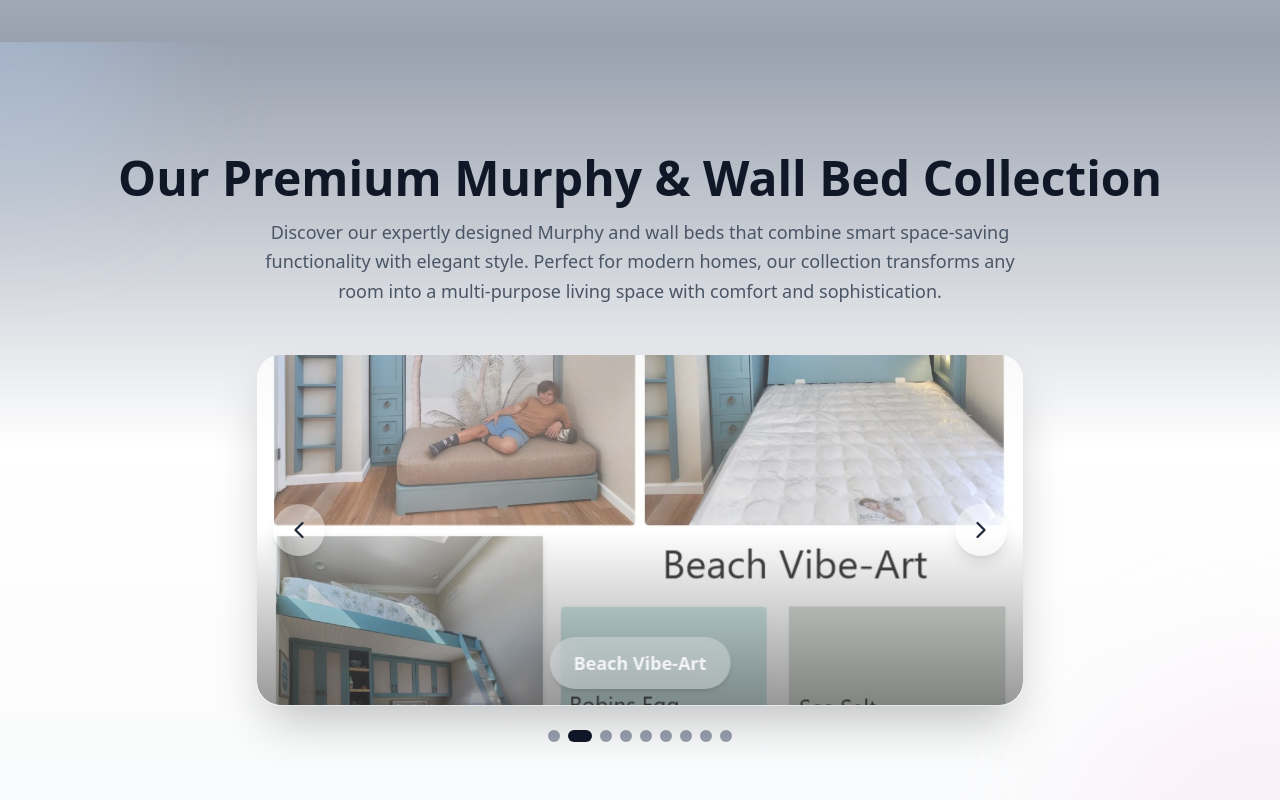
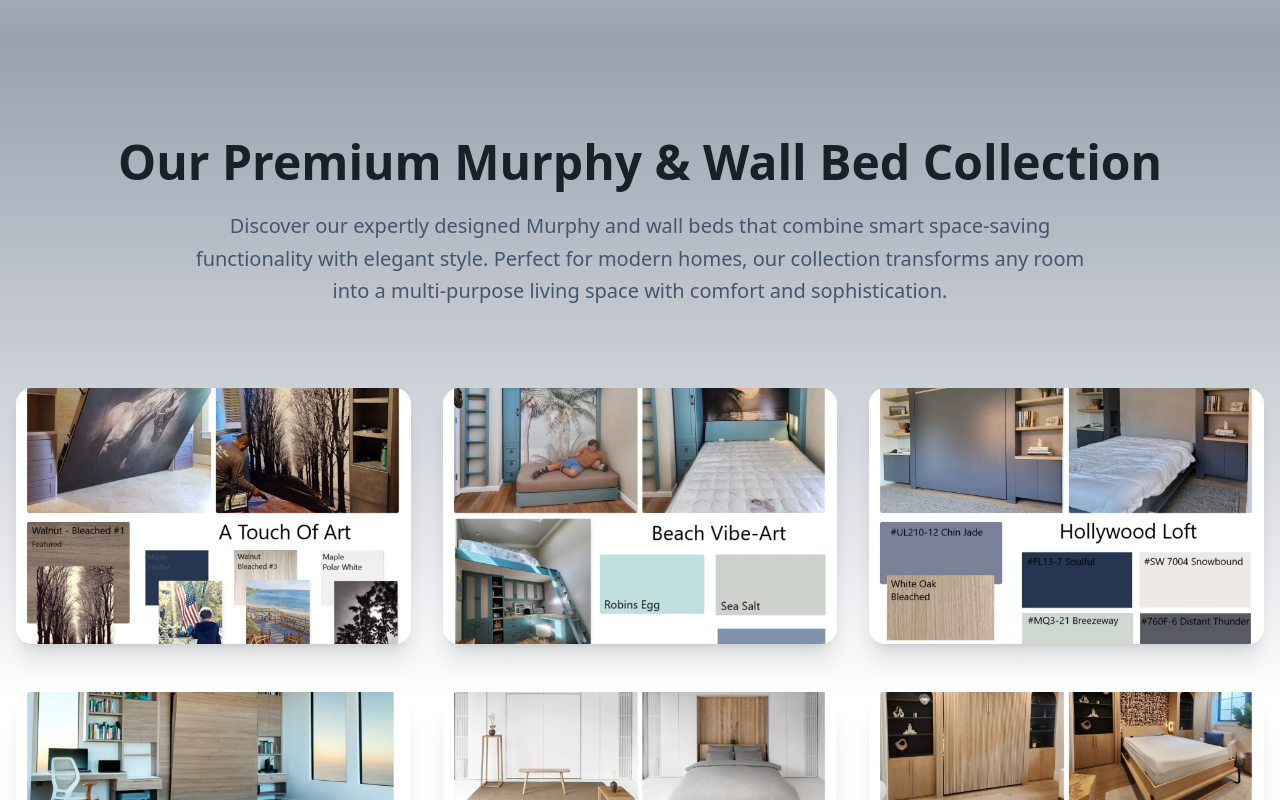
Before and after one commit to itrigerinnovationspvtltd/the-mod-barn, a React (Vite) app: page / in a window 1280 px wide. Shown: the part 1540-2340 px from the top of the page. Built offline with nearby package versions, Linux system fonts and the light colour scheme.

Commit message:
Contact details updated + gallery section + LeadForm updated

```diff
--- a/src/Components/Footer.jsx
+++ b/src/Components/Footer.jsx
@@ -27,11 +27,11 @@ const Footer = () => {
 
         </div>
         <div>
-          <div className="w-full md:w-52 mb-8 md:mb-0">
+          <div className="w-full md:w-56 mb-8 md:mb-0">
             <h3 className="text-white text-lg font-bold mb-4">Contact Us</h3>
             <ul className="flex flex-col gap-2 text-gray-400">
-              <a href="tel:9876543210" className="hover:text-white flex gap-3"><Phone/>9876543210</a>
-              <a href="mailto:demo@example.com" className="hover:text-white flex gap-3"> <Mail/>demo@gmail.com</a>
+              <a href="tel:310-849-5913" className="hover:text-white flex gap-3"><Phone/>310-849-5913</a>
+              <a href="mailto:wendy@themodbarn.com" className="hover:text-white flex gap-3"> <Mail/>wendy@themodbarn.com</a>
                <span className="flex gap-3 hover:text-white"><MapPin/> Bridgewood Florida 	United States</span>
             </ul>
           </div>
--- a/src/Components/Gallery.jsx
+++ b/src/Components/Gallery.jsx
@@ -1,125 +1,103 @@
-import React, { useState, useEffect } from "react";
-import { motion, AnimatePresence } from "framer-motion";
-import { ChevronLeft, ChevronRight } from "lucide-react";
+import React from 'react'
+import {motion} from 'framer-motion'
 
-import img_1 from "../assets/gallery1.webp";
-import img_2 from "../assets/gallery2.webp";
-import img_3 from "../assets/gallery3.webp";
-import img_4 from "../assets/gallery4.webp";
-import img_5 from "../assets/gallery5.webp";
-import img_6 from "../assets/gallery6.webp";
-import img_7 from "../assets/gallery7.webp";
-import img_8 from "../assets/gallery8.webp";
-import img_9 from "../assets/gallery9.webp";
+import img_1 from '../assets/gallery1.webp'
+import img_2 from '../assets/gallery2.webp'
+import img_3 from '../assets/gallery3.webp'
+import img_4 from '../assets/gallery4.webp'
+import img_5 from '../assets/gallery5.webp'
+import img_6 from '../assets/gallery6.webp'
+import img_7 from '../assets/gallery7.webp'
+import img_8 from '../assets/gallery8.webp'
+import img_9 from '../assets/gallery9.webp'
 
 const galleryItems = [
-  { src: img_1, alt: "A Art Of Touch", title: "A Art Of Touch" },
-  { src: img_2, alt: "Beach Vibe-Art", title: "Beach Vibe-Art" },
-  { src: img_3, alt: "Hollywood loft", title: "Hollywood loft" },
-  { src: img_4, alt: "Laguna Beach Design", title: "Laguna Beach Design" },
-  { src: img_5, alt: "Look Book Simplicity", title: "Look Book Simplicity" },
-  { src: img_6, alt: "Mediterranean Groove", title: "Mediterranean Groove" },
-  { src: img_7, alt: "Mod Marlo", title: "Mod Marlo" },
-  { src: img_8, alt: "Mod Wall Bed", title: "Mod Wall Bed" },
-  { src: img_9, alt: "Topanga-Twins", title: "Topanga-Twins" },
+  {
+    src: img_1,
+    alt: 'A Art Of Touch',
+    title: 'A Art Of Touch',
+  },
+  {
+    src: img_2,
+    alt: 'Beach Vibe-Art',
+    title: 'Beach Vibe-Art',
+  },
+  {
+    src: img_3,
+    alt: 'Hollywood loft',
+    title: 'Hollywood loft',
+  },
+  {
+    src: img_4,
+    alt: 'Laguna Beach Design',
+    title: 'Laguna Beach Design',
+  },
+  {
+    src: img_5,
+    alt: 'Look Book Simplicity',
+    title: 'Look Book Simplicity',
+  },
+  {
+    src: img_6,
+    alt: 'Mediterranean Groove',
+    title: 'Mediterranean Groove',
+  },
+  {
+    src: img_7,
+    alt: 'Mod Marlo',
+    title: 'Mod Marlo',
+  },
+  {
+    src: img_8,
+    alt: 'Mod Wall Bed',
+    title: 'Mod Wall Bed',
+  },
+  {
+    src: img_9,
+    alt: 'Topanga-Twins',
+    title: 'Topanga-Twins',
+  }
 ];
 
-const Gallery = () => {
-  const [current, setCurrent] = useState(0);
-
-  const nextSlide = () =>
-    setCurrent((prev) => (prev === galleryItems.length - 1 ? 0 : prev + 1));
-  const prevSlide = () =>
-    setCurrent((prev) => (prev === 0 ? galleryItems.length - 1 : prev - 1));
-
-  useEffect(() => {
-    const timer = setInterval(nextSlide, 5000);
-    return () => clearInterval(timer);
-  }, []);
-
+const  Gallery = ()=>  {
   return (
     <motion.section
-      id="gallery"
-      initial={{ opacity: 0, y: 50 }}
-      whileInView={{ opacity: 1, y: 0 }}
-      transition={{ duration: 1 }}
-      viewport={{ once: true }}
-      className="relative py-16 md:py-28 bg-linear-to-b from-gray-400 via-white to-gray-50 overflow-hidden"
-    >
-      {/* Decorative abstract shapes */}
-      <div className="absolute top-0 left-0 w-72 h-72 bg-blue-200/30 rounded-full blur-3xl -translate-x-1/2 -translate-y-1/2"></div>
-      <div className="absolute bottom-0 right-0 w-96 h-96 bg-pink-200/20 rounded-full blur-3xl translate-x-1/2 translate-y-1/2"></div>
-
-      <div className=" mx-auto px-6 text-center relative z-10">
-        {/* Headline */}
-        <h2 className="text-3xl md:text-5xl font-extrabold text-gray-900 mb-4 relative inline-block">
-          Our Premium Murphy & Wall Bed Collection
-
-        </h2>
-
-        {/* Description */}
-        <p className="text-base md:text-lg text-gray-600 max-w-3xl mx-auto mb-12 leading-relaxed">
-          Discover our expertly designed Murphy and wall beds that combine smart
-          space-saving functionality with elegant style. Perfect for modern
-          homes, our collection transforms any room into a multi-purpose living
-          space with comfort and sophistication.
-        </p>
-
-        {/* Slider */}
-        <div className="relative max-w-3xl mx-auto rounded-3xl shadow-2xl overflow-hidden border border-gray-200">
-          <AnimatePresence mode="wait">
-            <motion.img
-              key={galleryItems[current].src}
-              src={galleryItems[current].src}
-              alt={galleryItems[current].alt}
-              initial={{ opacity: 0, scale: 1.05 }}
-              animate={{ opacity: 1, scale: 1 }}
-              exit={{ opacity: 0, scale: 0.95 }}
-              transition={{ duration: 0.8, ease: "easeInOut" }}
-              className="w-full h-[350px] object-cover"
-            />
-          </AnimatePresence>
-
-          {/* Overlay */}
-          <div className="absolute inset-0 bg-linear-to-t from-black/40 via-transparent rounded-3xl"></div>
-
-          {/* Frosted title */}
-          <div className="absolute bottom-4 left-1/2 -translate-x-1/2 px-6 py-3 bg-white/30 backdrop-blur-md rounded-full text-gray-100 font-semibold text-lg shadow-md">
-            {galleryItems[current].title}
-          </div>
-
-          {/* Controls */}
-          <button
-            onClick={prevSlide}
-            className="absolute left-4 top-1/2 -translate-y-1/2 bg-white/40 hover:bg-white/70 text-gray-800 p-3 rounded-full shadow-lg transition"
-          >
-            <ChevronLeft size={28} />
-          </button>
-          <button
-            onClick={nextSlide}
-            className="absolute right-4 top-1/2 -translate-y-1/2 bg-white/40 hover:bg-white/70 text-gray-800 p-3 rounded-full shadow-lg transition"
-          >
-            <ChevronRight size={28} />
-          </button>
+    initial={{opacity: 0, x:-200}}
+      transition={{duration:1}}
+      whileInView={{opacity:1, x:0}}
+      viewport={{once: true}}
+    className="py-24 bg-linear-to-b from-gray-400 via-white to-gray-50">
+      <div className="max-w-7xl mx-auto px-4">
+        <div className="text-center mb-20">
+          <h2 className="text-5xl font-bold text-[#172128] mb-6">
+            Our Premium Murphy & Wall Bed Collection
+          </h2>
+          <p className="text-xl text-slate-600 max-w-4xl mx-auto leading-relaxed">
+            Discover our expertly designed Murphy and wall beds that combine smart space-saving functionality with elegant style. Perfect for modern homes, our collection transforms any room into a multi-purpose living space with comfort and sophistication.
+          </p>
         </div>
 
-        {/* Dots */}
-        <div className="flex justify-center mt-6 space-x-2">
-          {galleryItems.map((_, idx) => (
-            <button
-              key={idx}
-              onClick={() => setCurrent(idx)}
-              className={`w-3 h-3 rounded-full transition-all ${
-                idx === current
-                  ? "bg-gray-900 w-6 h-3 rounded-full"
-                  : "bg-gray-400"
-              }`}
-            ></button>
+        <div className="grid md:grid-cols-2 lg:grid-cols-3 gap-8">
+          {galleryItems.map((item, index) => (
+            <div key={index} className="group cursor-pointer">
+              <div className="relative overflow-hidden rounded-2xl mb-4 shadow-xl hover:shadow-2xl transition-all duration-300">
+                <img
+                  src={item.src}
+                  alt={item.alt}
+                  width={400}
+                  height={300}
+                  className="w-full h-64 object-cover group-hover:scale-105 transition-transform duration-300"
+                />
+                <div className="absolute inset-0 from-slate-800/60 to-transparent opacity-0 group-hover:opacity-100 transition-opacity duration-300 ">
+
+                </div>
+              </div>
+            </div>
           ))}
         </div>
       </div>
     </motion.section>
   );
-};
+}
 
-export default Gallery;
+export default Gallery
--- a/src/Components/LeadForm.jsx
+++ b/src/Components/LeadForm.jsx
@@ -61,7 +61,8 @@ const LeadForm = ({ isOpen, onClose }) => {
                   Connect With Us
                 </h2>
                 <p className="text-gray-600 text-sm mb-4 text-center md:text-left">
-                  Let’s build your dream space together — we’d love to hear from you.
+                  Let’s build your dream space together — we’d love to hear from
+                  you.
                 </p>
 
                 <form onSubmit={handleSubmit} className="space-y-3">
@@ -105,6 +106,21 @@ const LeadForm = ({ isOpen, onClose }) => {
                   </div>
 
                   <div>
+                    <label className="block text-sm text-gray-700 font-medium mb-1">
+                      ZIP Code
+                    </label>
+                    <input
+                      type="text"
+                      name="ZipCode"
+                      required
+                      placeholder="Enter your ZIP code"
+                      pattern="\d{5}"
+                      title="Please enter a 5-digit ZIP code"
+                      className="w-full border border-gray-300 rounded-lg py-2 px-3 focus:outline-none focus:ring-2 focus:ring-gray-600"
+                    />
+                  </div>
+
+                  <div>
                     <label className="block text-sm font-medium text-gray-700 mb-1">
                       Message
                     </label>
```
